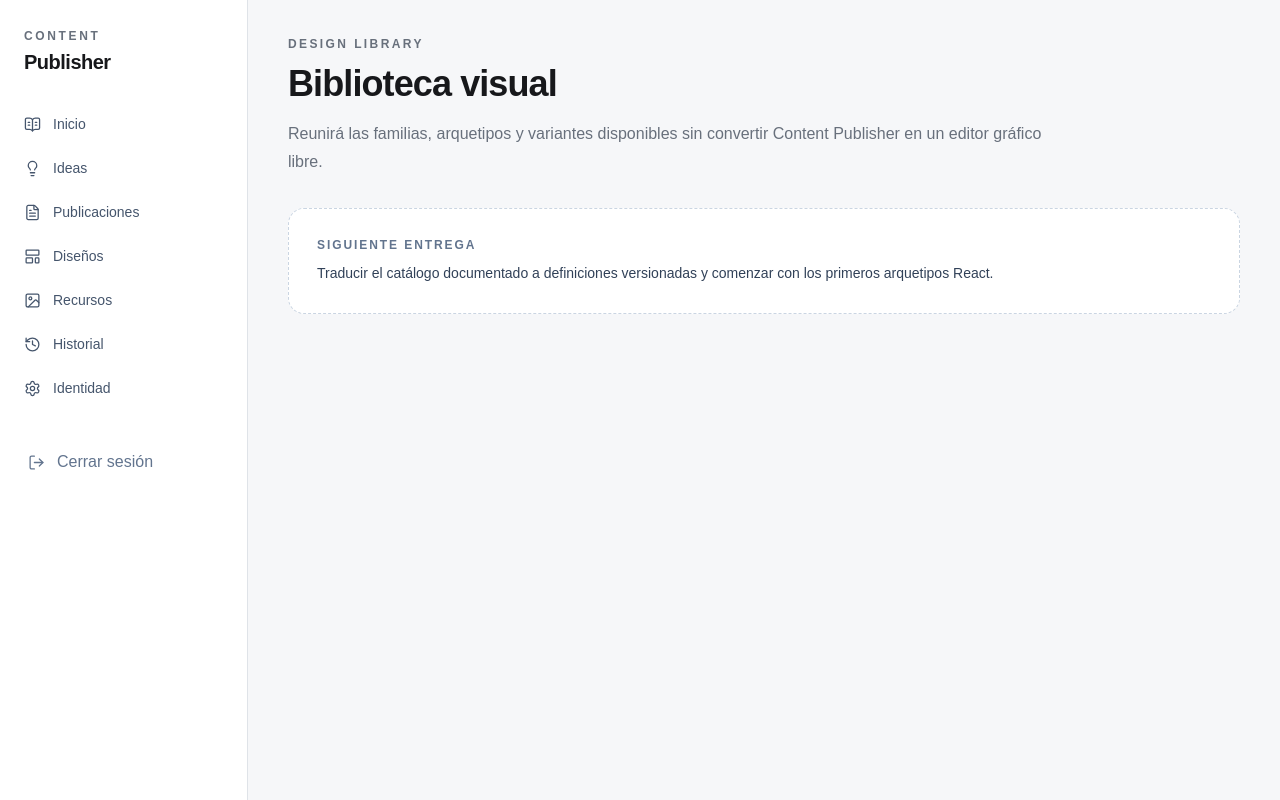
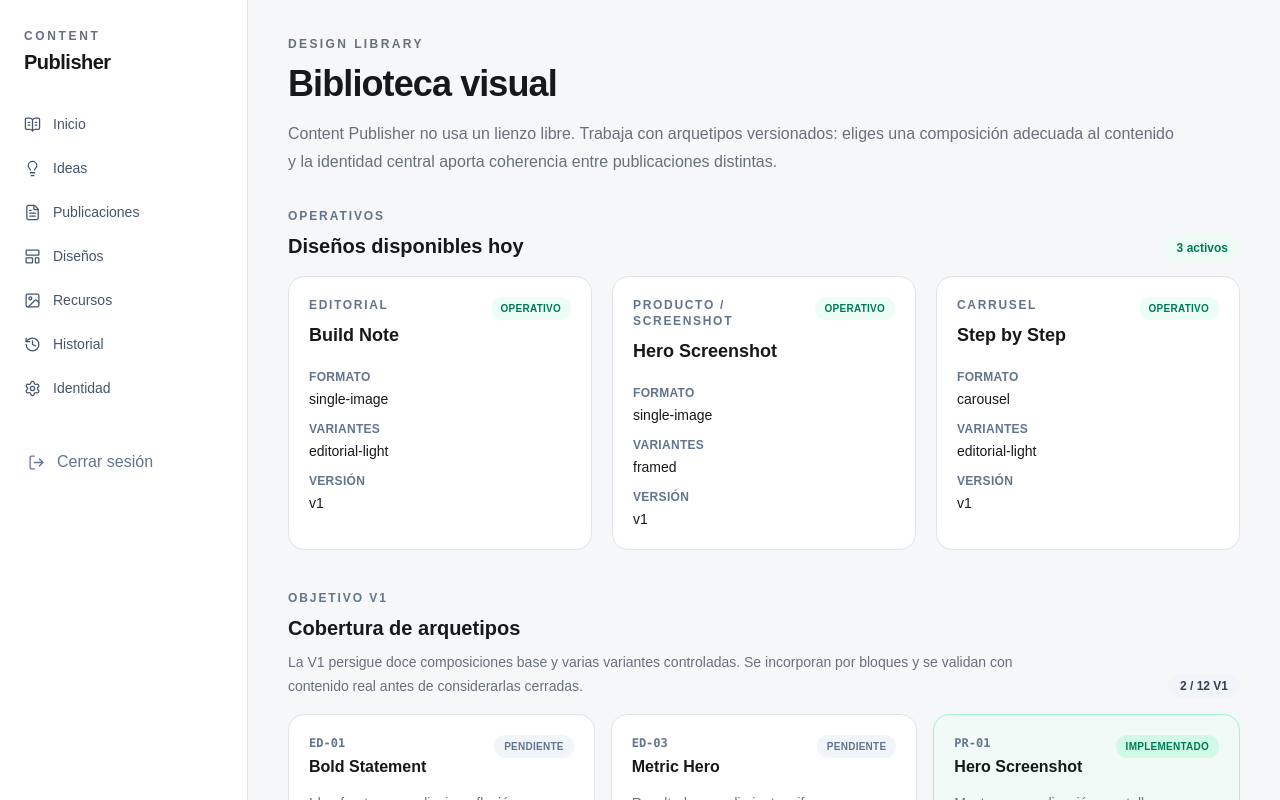
Before and after one commit to rubensv74/content_publisher, a Next.js app: page /designs in a window 1280 px wide. Shown: the top 800 px of the page. Built offline with nearby package versions, Linux system fonts and the light colour scheme.

Commit message:
feat: implement visual design library

```diff
--- a/src/app/(workspace)/designs/page.tsx
+++ b/src/app/(workspace)/designs/page.tsx
@@ -1,12 +1,140 @@
-import { SectionPlaceholder } from "@/components/application/section-placeholder";
+import { designFamilies } from "@/config/design-families";
+import { v1ArchetypePlan } from "@/config/v1-archetype-plan";
+import { publicationArchetypes } from "@/publication-renderer/archetypes/registry";
+
+function familyLabel(key: string) {
+  return designFamilies.find((family) => family.key === key)?.label ?? key;
+}
 
 export default function DesignsPage() {
+  const implementedKeys = new Set(publicationArchetypes.map((design) => design.key));
+  const implementedV1 = v1ArchetypePlan.filter(
+    (item) => item.implementationKey && implementedKeys.has(item.implementationKey),
+  ).length;
+
   return (
-    <SectionPlaceholder
-      eyebrow="Design Library"
-      title="Biblioteca visual"
-      description="Reunirá las familias, arquetipos y variantes disponibles sin convertir Content Publisher en un editor gráfico libre."
-      next="Traducir el catálogo documentado a definiciones versionadas y comenzar con los primeros arquetipos React."
-    />
+    <div className="mx-auto max-w-7xl">
+      <header className="mb-8 max-w-4xl">
+        <p className="mb-3 text-xs font-semibold uppercase tracking-[0.2em] text-[var(--muted)]">
+          Design Library
+        </p>
+        <h1 className="text-4xl font-semibold tracking-tight">Biblioteca visual</h1>
+        <p className="mt-4 text-base leading-7 text-[var(--muted)]">
+          Content Publisher no usa un lienzo libre. Trabaja con arquetipos versionados: eliges una composición adecuada al contenido y la identidad central aporta coherencia entre publicaciones distintas.
+        </p>
+      </header>
+
+      <section>
+        <div className="mb-4 flex flex-wrap items-end justify-between gap-4">
+          <div>
+            <p className="text-xs font-semibold uppercase tracking-[0.16em] text-slate-500">
+              Operativos
+            </p>
+            <h2 className="mt-2 text-xl font-semibold">Diseños disponibles hoy</h2>
+          </div>
+          <span className="rounded-full bg-emerald-50 px-3 py-1 text-xs font-semibold text-emerald-700">
+            {publicationArchetypes.length} activos
+          </span>
+        </div>
+
+        <div className="grid gap-5 md:grid-cols-2 xl:grid-cols-3">
+          {publicationArchetypes.map((design) => (
+            <article
+              key={design.key}
+              className="rounded-2xl border border-[var(--border)] bg-white p-5"
+            >
+              <div className="flex items-start justify-between gap-3">
+                <div>
+                  <p className="text-xs font-semibold uppercase tracking-[0.14em] text-slate-500">
+                    {familyLabel(design.family)}
+                  </p>
+                  <h3 className="mt-2 text-lg font-semibold">{design.name}</h3>
+                </div>
+                <span className="rounded-full bg-emerald-50 px-2.5 py-1 text-[10px] font-semibold uppercase tracking-wide text-emerald-700">
+                  Operativo
+                </span>
+              </div>
+
+              <dl className="mt-5 space-y-3 text-sm">
+                <div>
+                  <dt className="text-xs font-semibold uppercase tracking-wide text-slate-500">Formato</dt>
+                  <dd className="mt-1">{design.supportedFormats.join(", ")}</dd>
+                </div>
+                <div>
+                  <dt className="text-xs font-semibold uppercase tracking-wide text-slate-500">Variantes</dt>
+                  <dd className="mt-1">{design.variants.join(", ")}</dd>
+                </div>
+                <div>
+                  <dt className="text-xs font-semibold uppercase tracking-wide text-slate-500">Versión</dt>
+                  <dd className="mt-1">v{design.version}</dd>
+                </div>
+              </dl>
+            </article>
+          ))}
+        </div>
+      </section>
+
+      <section className="mt-10">
+        <div className="mb-4 flex flex-wrap items-end justify-between gap-4">
+          <div>
+            <p className="text-xs font-semibold uppercase tracking-[0.16em] text-slate-500">
+              Objetivo V1
+            </p>
+            <h2 className="mt-2 text-xl font-semibold">Cobertura de arquetipos</h2>
+            <p className="mt-2 max-w-3xl text-sm leading-6 text-[var(--muted)]">
+              La V1 persigue doce composiciones base y varias variantes controladas. Se incorporan por bloques y se validan con contenido real antes de considerarlas cerradas.
+            </p>
+          </div>
+          <span className="rounded-full bg-slate-100 px-3 py-1 text-xs font-semibold text-slate-700">
+            {implementedV1} / {v1ArchetypePlan.length} V1
+          </span>
+        </div>
+
+        <div className="grid gap-4 md:grid-cols-2 xl:grid-cols-3">
+          {v1ArchetypePlan.map((item) => {
+            const implemented = Boolean(
+              item.implementationKey && implementedKeys.has(item.implementationKey),
+            );
+
+            return (
+              <article
+                key={item.code}
+                className={`rounded-2xl border p-5 ${
+                  implemented
+                    ? "border-emerald-200 bg-emerald-50/40"
+                    : "border-[var(--border)] bg-white"
+                }`}
+              >
+                <div className="flex items-start justify-between gap-3">
+                  <div>
+                    <p className="font-mono text-xs font-semibold text-slate-500">{item.code}</p>
+                    <h3 className="mt-1 font-semibold">{item.name}</h3>
+                  </div>
+                  <span
+                    className={`rounded-full px-2.5 py-1 text-[10px] font-semibold uppercase tracking-wide ${
+                      implemented
+                        ? "bg-emerald-100 text-emerald-700"
+                        : "bg-slate-100 text-slate-500"
+                    }`}
+                  >
+                    {implemented ? "Implementado" : "Pendiente"}
+                  </span>
+                </div>
+                <p className="mt-3 text-sm leading-6 text-[var(--muted)]">{item.use}</p>
+                <p className="mt-4 text-xs text-slate-500">
+                  {familyLabel(item.family)} · {item.variants.length} variantes objetivo
+                </p>
+              </article>
+            );
+          })}
+        </div>
+      </section>
+
+      <section className="mt-8 rounded-2xl border border-dashed border-slate-300 bg-white/60 p-6">
+        <p className="text-sm leading-6 text-[var(--muted)]">
+          <strong className="text-slate-900">Build Note</strong> permanece como arquetipo editorial operativo adicional. No se fuerza a encajar artificialmente en ED-01: se conserva porque resuelve bien publicaciones sobre decisiones y aprendizajes de construcción.
+        </p>
+      </section>
+    </div>
   );
 }
```
